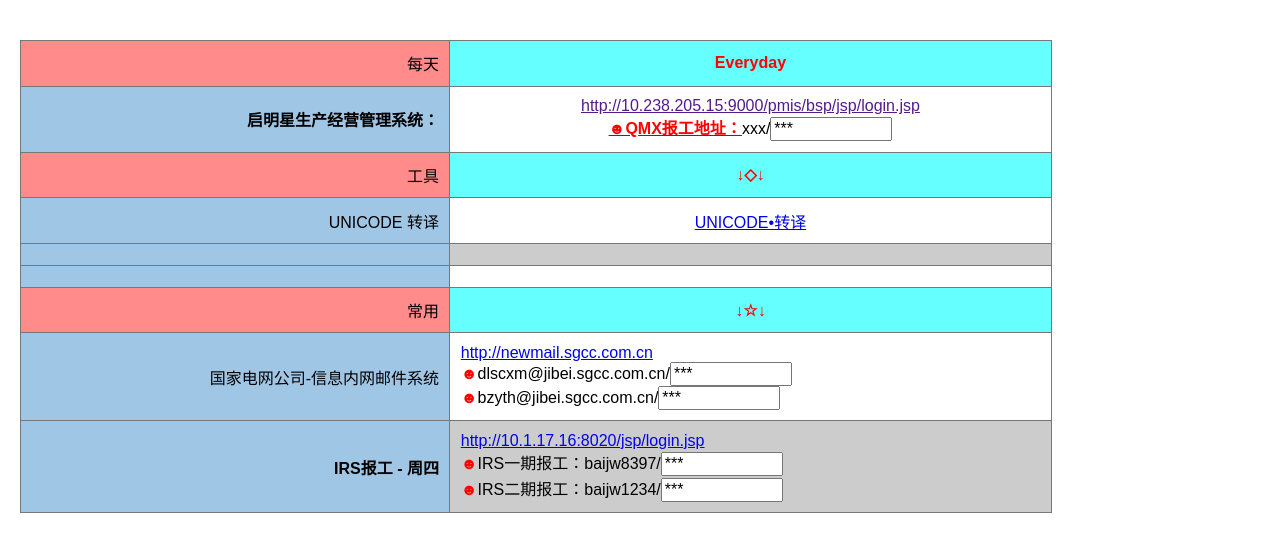
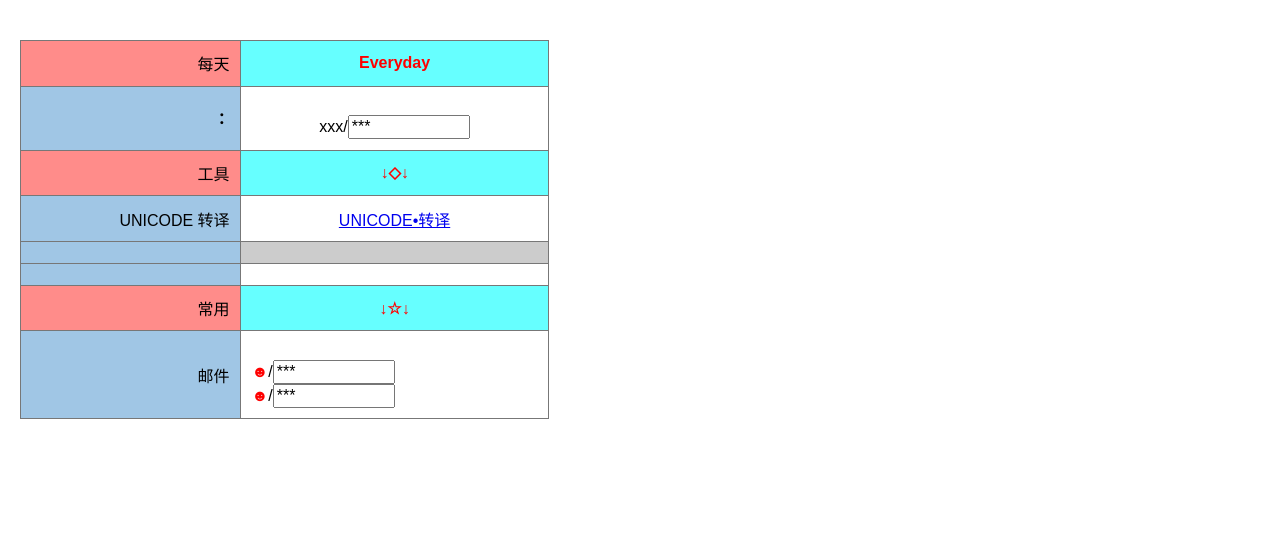
Before and after one commit to satott/satott.github.io, a plain HTML site: page html/topath.html in a window 1280 px wide. Drawn offline with Linux system fonts and the light colour scheme.

Commit message:
Update topath.html

```diff
--- a/html/topath.html
+++ b/html/topath.html
@@ -16,10 +16,10 @@
         <td align="center" style="width:35%" bgcolor="#66FFFF"><b style="font-weight:bold; color:red">Everyday</b></td>
     </tr>
     <tr style='	'>
-        <td align="right" bgcolor="#a0c6e5" style="width:25%"><b>启明星生产经营管理系统：</b></td>
+        <td align="right" bgcolor="#a0c6e5" style="width:25%"><b>：</b></td>
         <td align="center" style="width:35%">
-            <a href="" onclick="window.open('http://10.238.205.15:9000/pmis/bsp/jsp/login.jsp')">http://10.238.205.15:9000/pmis/bsp/jsp/login.jsp<br/>
-                <b style="color:red">☻QMX报工地址：</b></a>xxx/<input type="text" size="10" value="***"
+            <a href="" onclick="window.open('')"><br/>
+                <b style="color:red"></b></a>xxx/<input type="text" size="10" value="***"
                                                                  onblur="this.value='***'"
                                                                  onfocus="this.value='就不告诉你~'"/>
         </td>
@@ -46,26 +46,15 @@
         <td align="center" style="width:35%" bgcolor="#66FFFF"><b style="font-weight:bold; color:red">↓☆↓</b></td>
     </tr>
     <tr>
-        <td align="right" bgcolor="#a0c6e5" style="width:25%">国家电网公司-信息内网邮件系统</td>
+        <td align="right" bgcolor="#a0c6e5" style="width:25%">邮件</td>
         <td align="left" style="width:35%">
-            <a href="#" onclick="window.open('http://newmail.sgcc.com.cn/webmail/login/login.do')">http://newmail.sgcc.com.cn</a>
-            <br/><b style="color:red">☻</b>dlscxm@jibei.sgcc.com.cn/<input type="text" size="10" value="***"
+            <a href="#" onclick="window.open('')"></a>
+            <br/><b style="color:red">☻</b>/<input type="text" size="10" value="***"
                                                                            onblur="this.value='***'"
-                                                                           onfocus="this.value='dlscxm_123'"/>
-            <br/><b style="color:red">☻</b>bzyth@jibei.sgcc.com.cn/<input type="text" size="10" value="***"
+                                                                           onfocus="this.value=''"/>
+            <br/><b style="color:red">☻</b>/<input type="text" size="10" value="***"
                                                                           onblur="this.value='***'"
-                                                                          onfocus="this.value='bzyth_123'"/>
-        </td>
-    </tr>
-    <tr>
-        <td align="right" bgcolor="#a0c6e5 " style="width:25%"><b>IRS报工 - 周四</b></td>
-        <td align="left" style="width:35%"><a href="#" onclick="window.open('http://10.1.17.16:8020/jsp/login.jsp')">http://10.1.17.16:8020/jsp/login.jsp </a>
-            <br/><b style="color:red">☻</b>IRS一期报工：baijw8397/<input type="text" size="10" value="***"
-                                                                    onblur="this.value='***'"
-                                                                    onfocus="this.value='baijw83971'"/>
-            <br/><b style="color:red">☻</b>IRS二期报工：baijw1234/<input type="text" size="10" value="***"
-                                                                    onblur="this.value='***'"
-                                                                    onfocus="this.value='baijw2345'"/>
+                                                                          onfocus="this.value=''"/>
         </td>
     </tr>
 </table>
```
